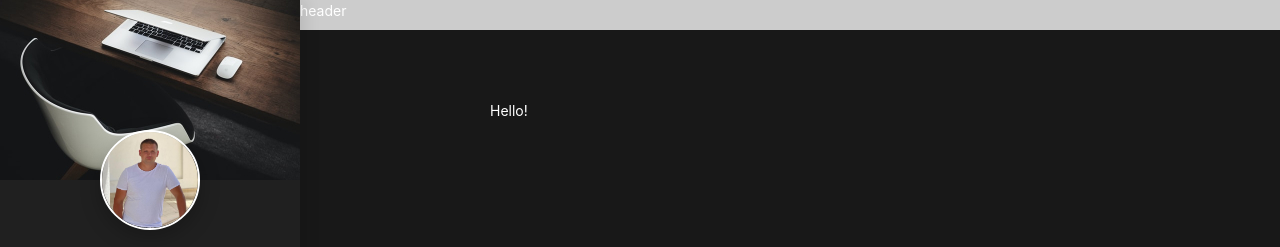
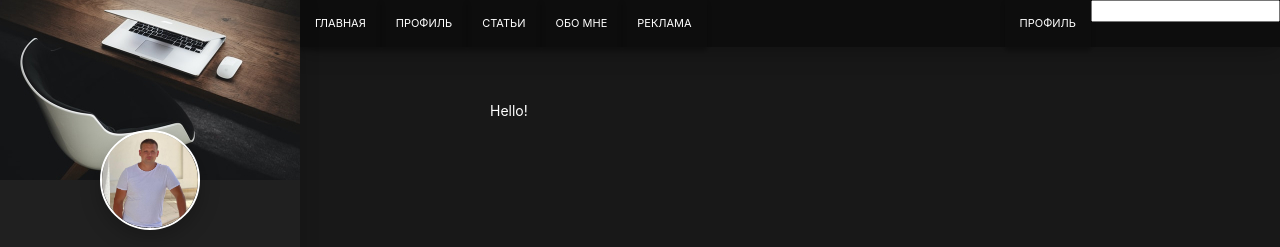
Before and after one commit to ukrmatsypula/personal-blog, a website: page src/index.html in a window 1280 px wide. Shown: the top 247 px of the page. Drawn offline with nearby package versions, Linux system fonts and the light colour scheme; files that its build step writes are made by us from their sources.

Commit message:
added nav links and create structure

```diff
--- a/src/assets/scss/blocks/header.scss
+++ b/src/assets/scss/blocks/header.scss
@@ -1,9 +1,18 @@
 .header {
+  display: flex;
   width: calc(100% - #{$sidebar-width});
-  height: 30px;
-  background-color: #ccc;
+  background-color: #0d0d0d;
   position: fixed;
   top: 0;
   right: 0;
   z-index: $z-index-header;
+  box-shadow: 0 5px 22px rgba(0, 0, 0, 0.25);
 }
+
+.header__left {
+  width: 60%;
+}
+
+.header__right {
+  width: 40%;
+}
--- /dev/null
+++ b/src/assets/scss/blocks/nav.scss
@@ -0,0 +1,20 @@
+.nav__list {
+  display: flex;
+}
+
+.nav__link {
+  display: block;
+  font-size: 1.1rem;
+  text-transform: uppercase;
+  color: $white;
+  text-decoration: none;
+  box-shadow: 0 4px 4px rgba(0, 0, 0, 0.25);
+  padding: 1.5rem;
+
+  @include hoverBtn(background-color, 0.2s, linear, $blue, 0%);
+}
+
+.header__right {
+  display: flex;
+  justify-content: flex-end;
+}
--- a/src/assets/scss/mixins.scss
+++ b/src/assets/scss/mixins.scss
@@ -1,6 +1,7 @@
 @mixin hoverBtn($transitionName, $duration, $animationType, $color, $percent) {
+  transition: $transitionName $duration $animationType;
+
   &:hover {
     background-color: darken($color, $percent);
-    transition: $transitionName $duration $animationType;
   }
 }
--- a/src/assets/scss/style.scss
+++ b/src/assets/scss/style.scss
@@ -1,6 +1,6 @@
-@import '_vars.scss';
-@import 'mixins.scss';
-@import 'vendor/reset.scss';
+@import "_vars.scss";
+@import "mixins.scss";
+@import "vendor/reset.scss";
 
 :root {
   font-size: 62.5%;
@@ -17,9 +17,10 @@ body {
   font-size: 1.4rem;
   color: $white;
   line-height: 1.5;
-    font-family: -apple-system, BlinkMacSystemFont, "Segoe UI", Roboto, "Helvetica Neue", Arial,sans-serif, "Apple Color Emoji", "Segoe UI Emoji", "Segoe UI Symbol";
+  font-family: -apple-system, BlinkMacSystemFont, "Segoe UI", Roboto,
+    "Helvetica Neue", Arial, sans-serif, "Apple Color Emoji", "Segoe UI Emoji",
+    "Segoe UI Symbol";
 }
-
 
 .container {
   max-width: 70rem;
@@ -28,12 +29,12 @@ body {
   padding-right: 5rem;
 }
 
-
 // Blocks
-@import 'blocks/header.scss';
-@import 'blocks/sidebar.scss';
-@import 'blocks/main.scss';
-@import 'blocks/page.scss';
-@import 'blocks/profile.scss';
-@import 'blocks/social.scss';
-@import 'blocks/btn.scss';
+@import "blocks/header.scss";
+@import "blocks/nav.scss";
+@import "blocks/sidebar.scss";
+@import "blocks/main.scss";
+@import "blocks/page.scss";
+@import "blocks/profile.scss";
+@import "blocks/social.scss";
+@import "blocks/btn.scss";
--- a/src/partials/header.html
+++ b/src/partials/header.html
@@ -1 +1,35 @@
-<header class="header">header</header>
+<header class="header">
+  <div class="header__left">
+    <nav class="nav">
+      <ul class="nav__list">
+        <li>
+          <a class="nav__link" href="#">Главная</a>
+        </li>
+        <li>
+          <a class="nav__link" href="#">Профиль</a>
+        </li>
+        <li>
+          <a class="nav__link" href="#">Статьи</a>
+        </li>
+        <li>
+          <a class="nav__link" href="#">Обо мне</a>
+        </li>
+        <li>
+          <a class="nav__link" href="#">Реклама</a>
+        </li>
+      </ul>
+    </nav>
+  </div>
+  <div class="header__right">
+    <nav class="nav">
+      <ul class="nav__list">
+        <li>
+          <a class="nav__link" href="#">Профиль</a>
+        </li>
+      </ul>
+    </nav>
+    <form action="/" method="post">
+      <input type="text" />
+    </form>
+  </div>
+</header>
```
Also changed, not shown: dist/assets/css/style.min.css, dist/index.html. Lines whose indentation alone changed are shown as unchanged.
